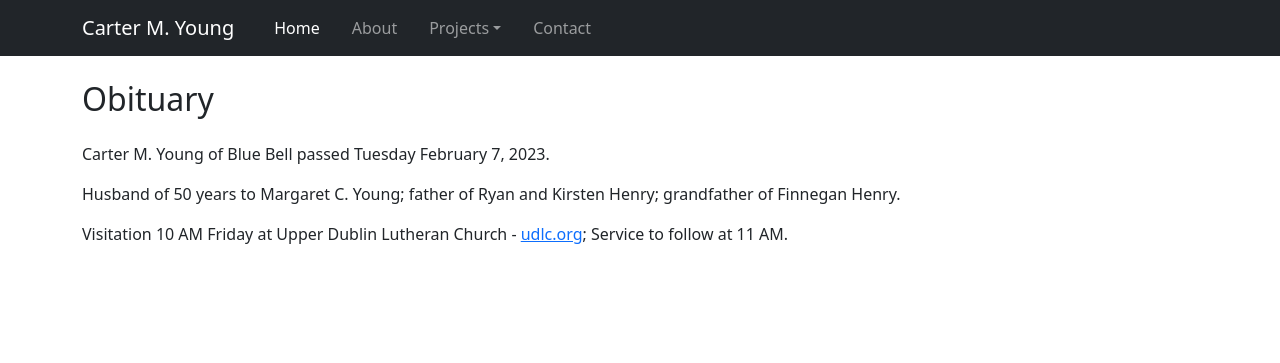
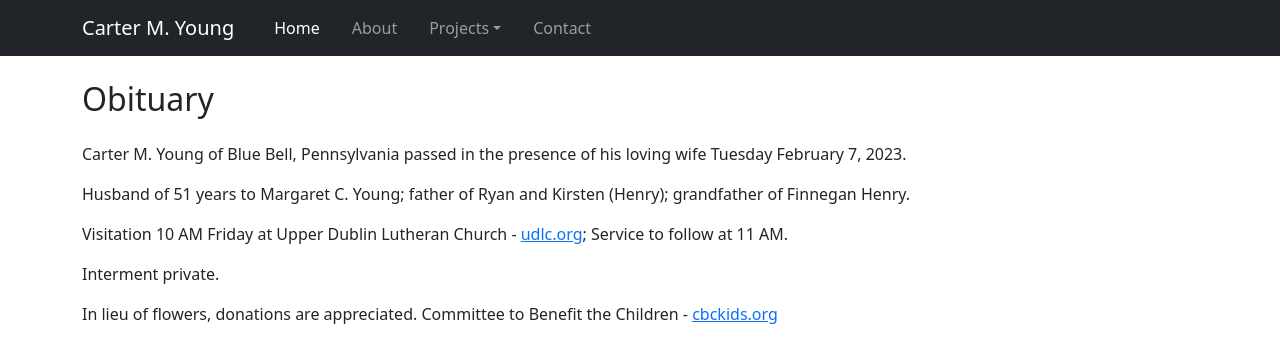
Before and after one commit to cartermyoung/cartermyoung.github.io, a Jekyll site: the page built from index.html, in a window 1280 px wide. Shown: the top 363 px of the page. Built offline with Jekyll 4.4.1, drawn with Linux system fonts in a browser that asks for light colours.

Commit message:
Update index.html

```diff
--- a/index.html
+++ b/index.html
@@ -5,6 +5,8 @@ excerpt: A father, grandfather, and successful businessman.
 h1: Obituary
 ---
 
-        <p>Carter M. Young of Blue Bell passed Tuesday February 7, 2023.</p>
-        <p>Husband of 50 years to Margaret C. Young; father of Ryan and Kirsten Henry; grandfather of Finnegan Henry.</p>
+        <p>Carter M. Young of Blue Bell, Pennsylvania passed in the presence of his loving wife Tuesday February 7, 2023.</p>
+        <p>Husband of 51 years to Margaret C. Young; father of Ryan and Kirsten (Henry); grandfather of Finnegan Henry.</p>
         <p>Visitation 10 AM Friday at Upper Dublin Lutheran Church - <a href="https://udlc.org">udlc.org</a>; Service to follow at 11 AM.</p>
+        <p>Interment private.</p>
+        <p>In lieu of flowers, donations are appreciated. Committee to Benefit the Children - <a href="http://cbckids.org">cbckids.org</a></p>
```
